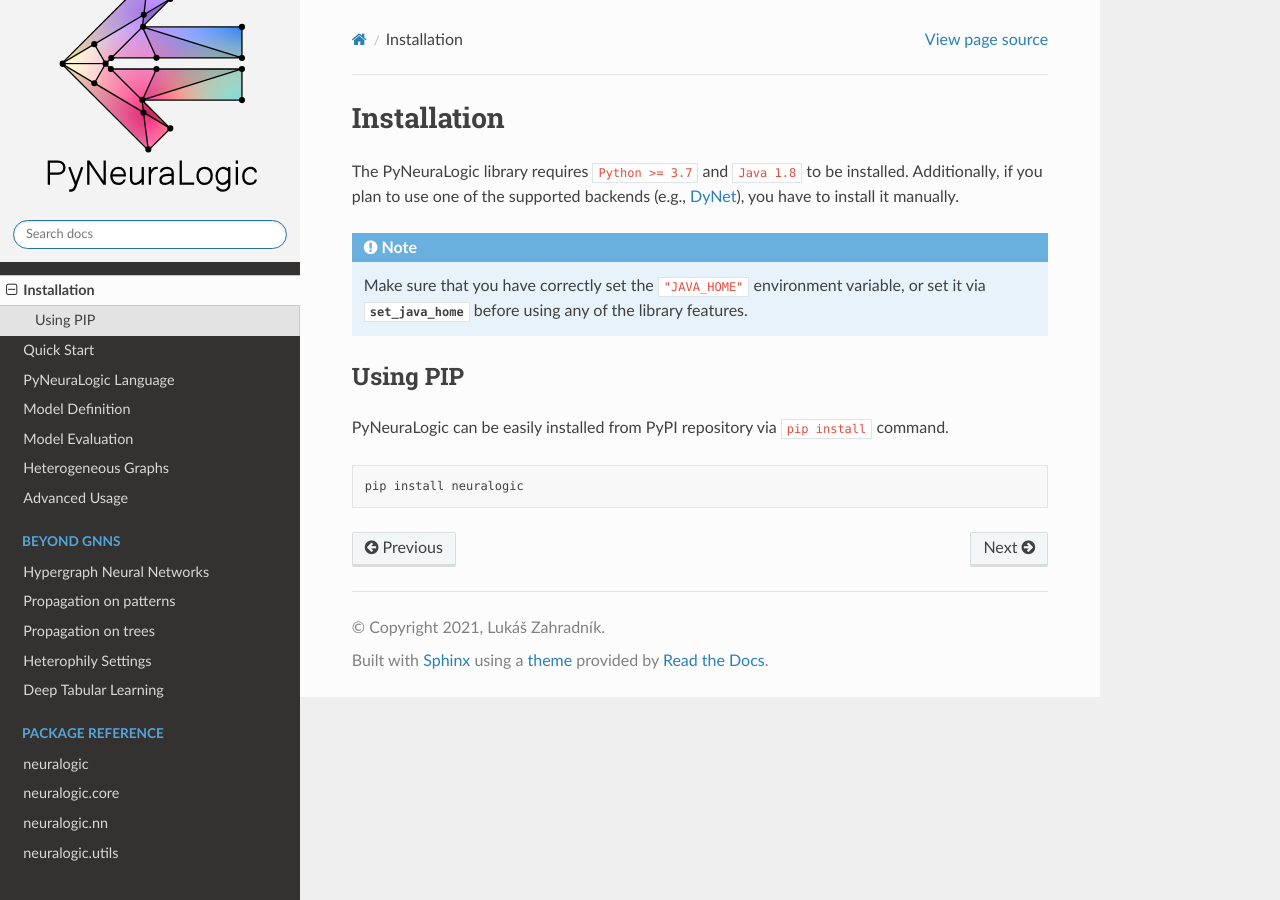
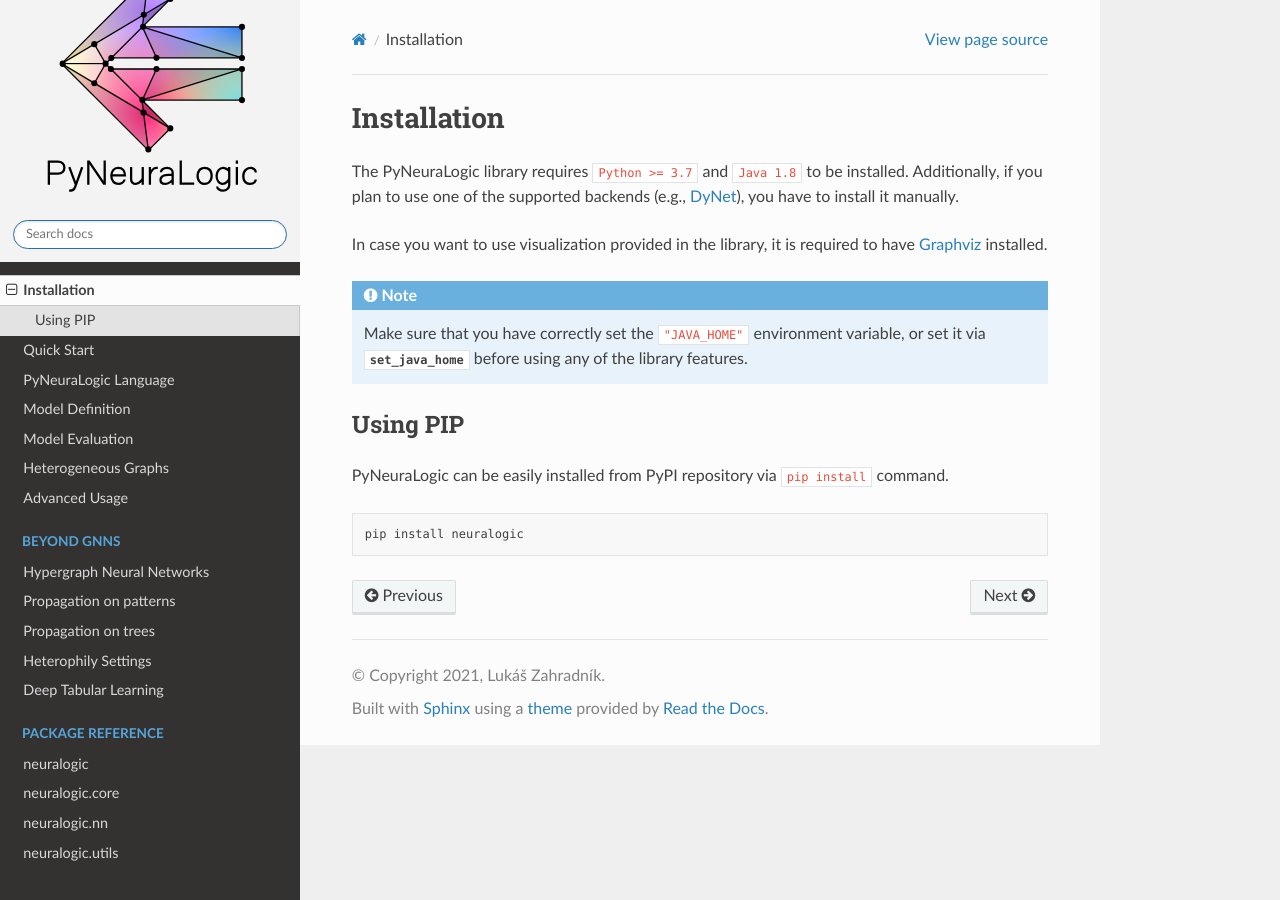
Before and after one commit to LukasZahradnik/PyNeuraLogic, a Sphinx documentation site: the page built from docs/installation.rst, in a window 1280 px wide. Built offline with Sphinx 7.4.7 and the Read the Docs theme 2.0.0, drawn with Linux system fonts in a browser that asks for light colours.

Commit message:
Add note about Graphviz requirement

```diff
--- a/docs/installation.rst
+++ b/docs/installation.rst
@@ -5,6 +5,7 @@ The PyNeuraLogic library requires :code:`Python >= 3.7` and :code:`Java 1.8` to
 Additionally, if you plan to use one of the supported backends (e.g., `DyNet <http://dynet.io/>`_),
 you have to install it manually.
 
+In case you want to use visualization provided in the library, it is required to have `Graphviz <https://graphviz.org/download/>`_ installed.
 
 .. note::
 
```
